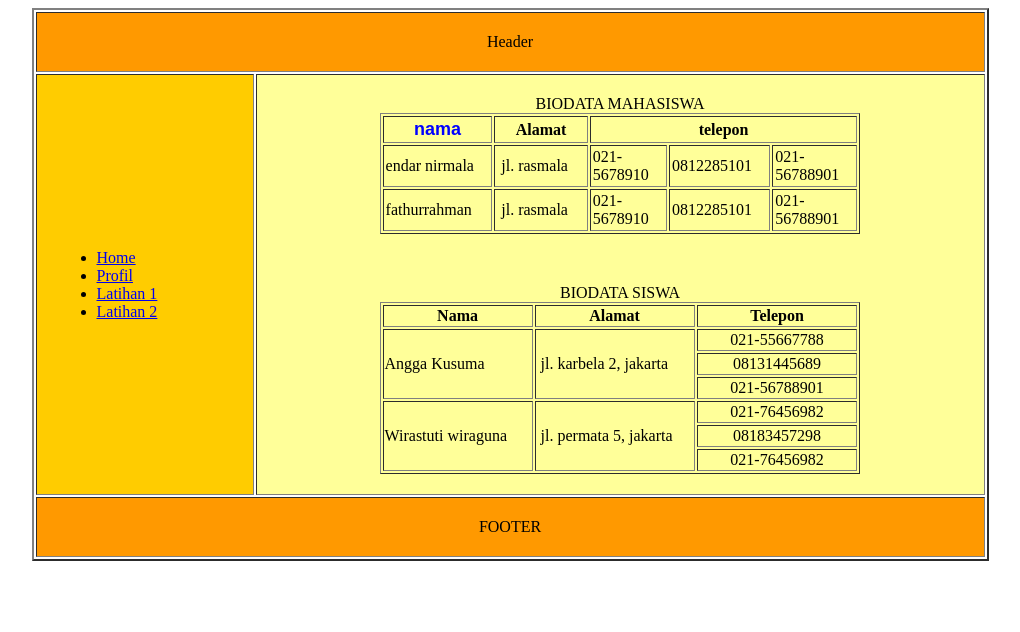
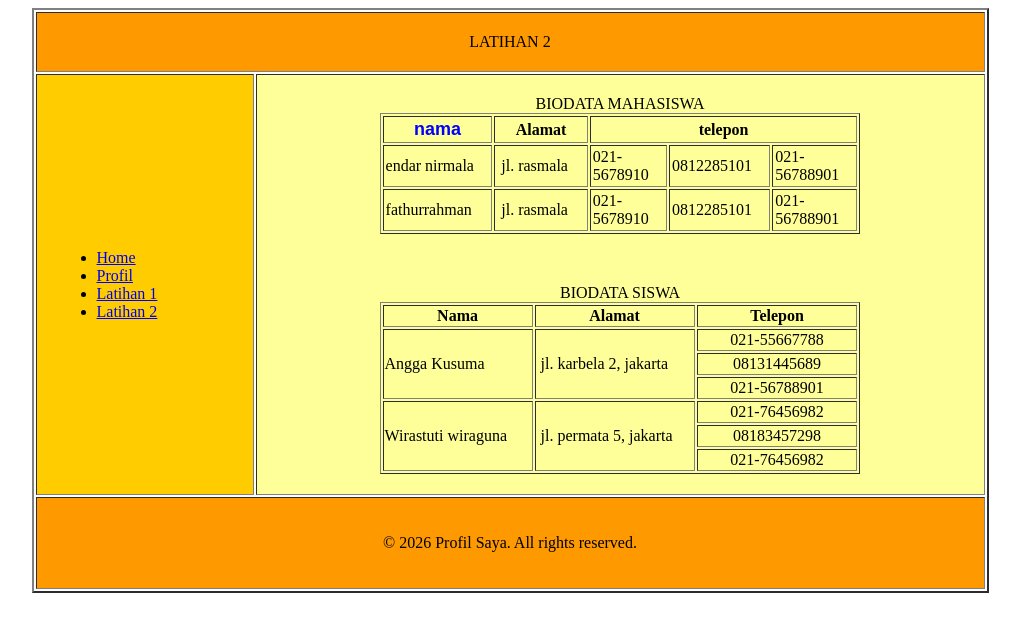
Before and after one commit to fathulalim958-tech/belajar-html-tabel, a plain HTML site: page Latihan2.html in a window 1280 px wide. Shown: the whole page, without its empty margins (130-1150 px from the left). Drawn offline with Linux system fonts and the light colour scheme.

Commit message:
Update Latihan2.html structure and content

```diff
--- a/Latihan2.html
+++ b/Latihan2.html
@@ -10,7 +10,7 @@
    <div align="center">
      <table border="2" width="957" align="center" cellspacing="2" cellpadding="20">
         <tr>
-            <td colspan="2" bgcolor="#ff9900" align="center"> Header </td>
+            <td colspan="2" bgcolor="#ff9900" align="center"> LATIHAN 2 </td>
         </tr>
         <tr>
             <td width="150" bgcolor="#ffcc00">
@@ -78,7 +78,7 @@
             </td>
         </tr>
         <tr>
-            <td colspan="2" bgcolor="#ff9900" align="center"> FOOTER </td>
+            <td colspan="2" bgcolor="#ff9900" align="center"> <p>© 2026 Profil Saya. All rights reserved.</p> </td>
         </tr>
      </table>
    </div>
```
